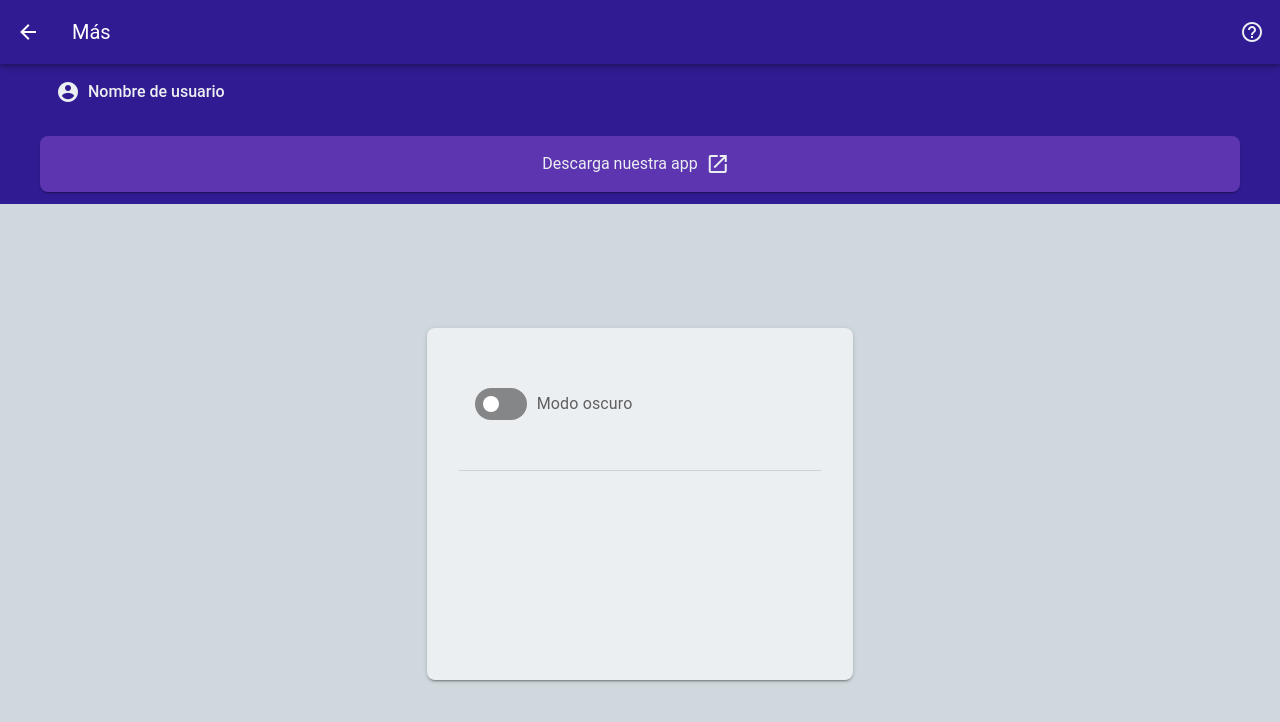
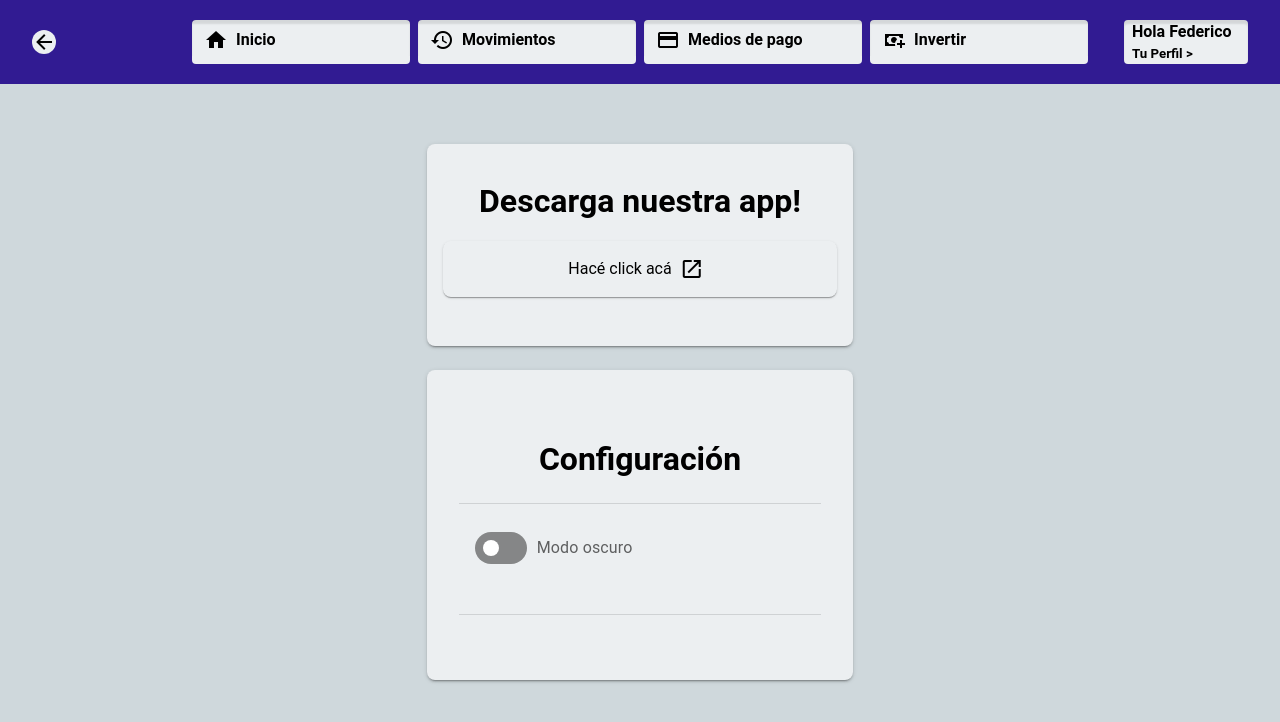
Before and after one commit to jicanta/HCI-Web, a Vue app in the folder HCI-Web/: page /more in a window 1280 px wide. Shown: the top 722 px of the page. Built offline with nearby package versions, Linux system fonts and the light colour scheme.

Commit message:
fixed more page

```diff
--- a/HCI-Web/src/pages/PantallaMas.vue
+++ b/HCI-Web/src/pages/PantallaMas.vue
@@ -30,26 +30,24 @@ onMounted(() => {
 
 </script>
 
-<template>
-  <AppHeaderSecondaryScreen title="Más" />
+<template>ead
+  <ButtonsNavBarWithBack link_back="/"/>
 
   <v-main class="main-container  bg-background">
-    <TopMenu>
-      <v-container class="user-container">
-        <v-icon class="text-colortext mr-2" size="24">mdi-account-circle</v-icon>
-        <p class="text-colortext font-weight-medium">Nombre de usuario</p>
-      </v-container>
-
-      <v-container class="link-container bg-secondary my-4 rounded-lg elevation-1" @click="goToLink">
-        <p class="text-colortext"> Descarga nuestra app </p>
-        <v-icon class="text-colortext mx-2" size="24">mdi-open-in-new</v-icon>
-      </v-container>
-    </TopMenu>
 
     <BodyGrid>
       <AppDivision class="ma-4" cols="12" sm="10" md="10" lg="4">
         <Section class="ma-3">
-          <v-container class="options-container">
+          <h1>Descarga nuestra app!</h1>
+          <v-container class="link-container my-4 rounded-lg elevation-1" @click="goToLink">
+            <p class="text-colortext-black"> Hacé click acá </p>
+            <v-icon class="text-colortext-black mx-2" size="24">mdi-open-in-new</v-icon>
+          </v-container>
+        </Section>
+        <Section class="ma-3">
+          <v-container class="d-flex justify-center flex-column my-4 ">
+            <h1 class="pb-5 d-flex justify-center">Configuración</h1>
+            <v-divider />
             <v-container class="switch-option">
               <!-- Switch para alternar el tema -->
               <v-switch
```
